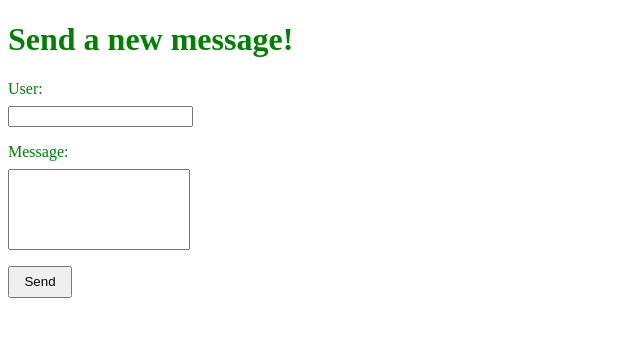
After one commit to GGihan/mini-message-board, a Node server app: template views/form.ejs in a window 1280 px wide. The commit adds this page. Shown: the top 337 px of the page, without its empty margins (0-640 px from the left). Run offline with Node 20, Linux system fonts and the light colour scheme; the template is opened without the code that fills it: most values are stand-ins (such as "Sample title", 1, 10 or a date in 2020).

Commit message:
Add form page to create new messages

```diff
--- a/app.js
+++ b/app.js
@@ -14,6 +14,7 @@ const assetsPath = path.join(__dirname, 'public');
 app.set('views', viewsDirectory);
 app.set('view engine', 'ejs');
 app.use(express.static(assetsPath));
+app.use(express.urlencoded({ extended: true }));
 
 app.use('/', indexRouter);
 
--- a/public/css/styles.css
+++ b/public/css/styles.css
@@ -1,3 +1,25 @@
 body {
   color: green;
 }
+
+form {
+  display: flex;
+  flex-direction: column;
+  gap: 16px;
+}
+
+.form-group {
+  display: flex;
+  flex-direction: column;
+  align-items: flex-start;
+  gap: 8px;
+}
+
+button {
+  width: 64px;
+  height: 32px;
+}
+
+textarea {
+  resize: none;
+}
--- a/routes/indexRouter.js
+++ b/routes/indexRouter.js
@@ -25,7 +25,13 @@ indexRouter.get('/', (req, res) => {
 });
 
 indexRouter.get('/new', (req, res) => {
+  res.render('form', { title: 'New Message' })
+});
 
+indexRouter.post('/new', (req, res) => {
+  const { text, user } = req.body;
+  messages.push({ text: text, user: user, added: new Date() });
+  res.redirect("/");
 });
 
 export default indexRouter;
--- /dev/null
+++ b/views/form.ejs
@@ -0,0 +1,27 @@
+<!DOCTYPE html>
+<html lang="en">
+  <head>
+    <meta charset="UTF-8">
+    <meta name="viewport" content="width=device-width, initial-scale=1.0">
+    <link rel="stylesheet" href="/css/styles.css">
+    <title><%= title %></title>
+  </head>
+  <body>
+    <main>
+      <h1>Send a new message!</h1>
+      <form method="post" action="/new">
+        <div class="form-group">
+          <label for="user">User:</label>
+          <input type="text" name="user" id="user" required>
+        </div>
+
+        <div class="form-group">
+          <label for="text">Message:</label>
+          <textarea name="text" id="text" rows="5" required></textarea>
+        </div>
+
+        <button type="submit">Send</button>
+      </form>
+    </main>
+  </body>
+</html>
--- a/views/index.ejs
+++ b/views/index.ejs
@@ -22,6 +22,7 @@
         </ul>
         <hr>
       <% }); %>
+      <a href="/new">Create new message</a>
     </main>
   </body>
 </html>
```
Lines whose indentation alone changed are shown as unchanged.
